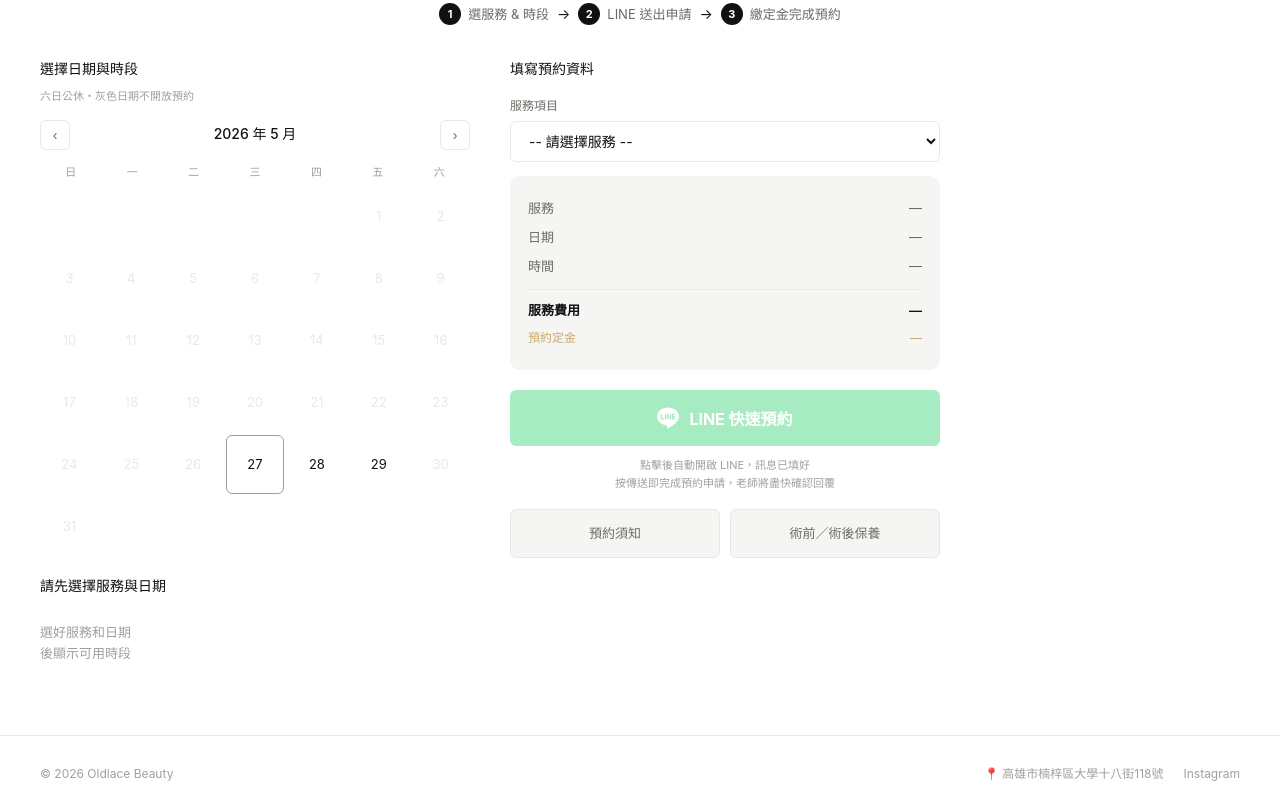
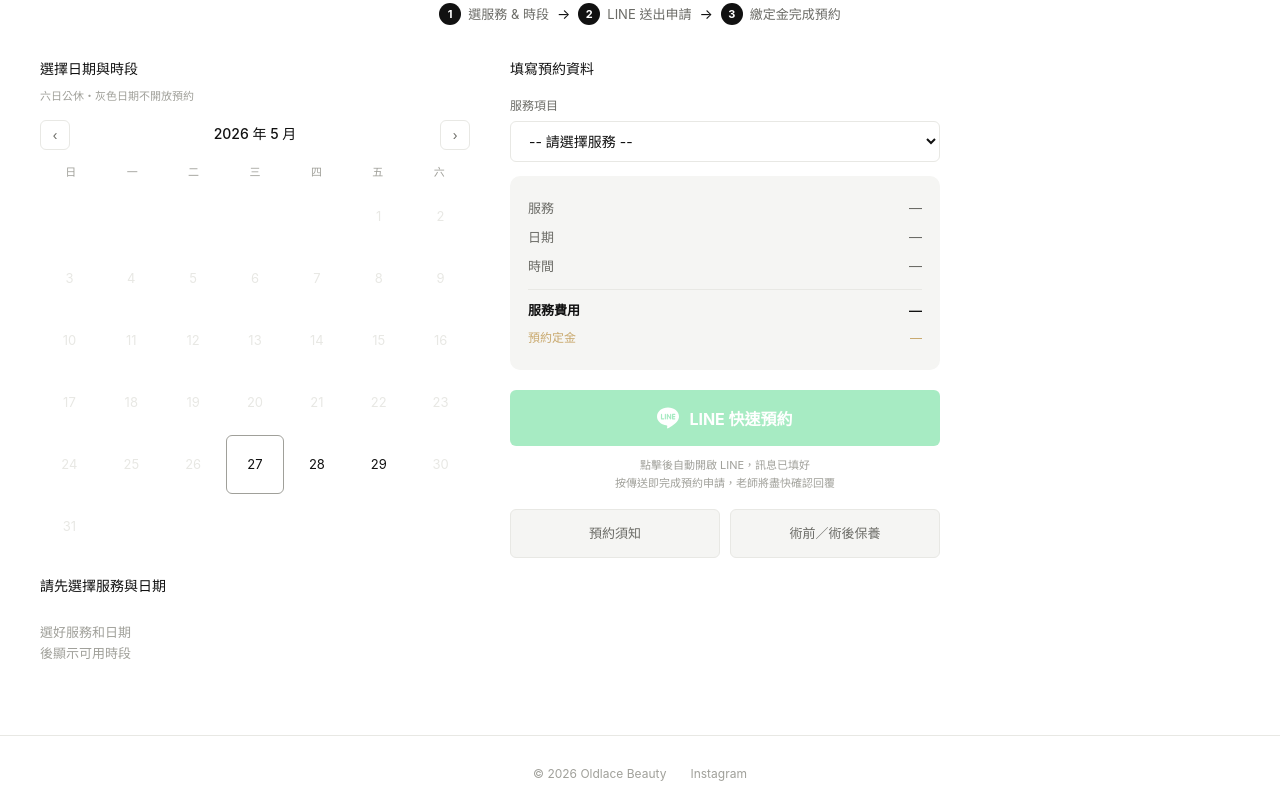
Before and after one commit to Oldlace-beauty/oldlace, a plain HTML site: page index.html in a window 1280 px wide. Shown: the part 1359-2171 px from the top of the page. Drawn offline with Linux system fonts and the light colour scheme; no server answers.

Commit message:
Add files via upload

```diff
--- a/index.html
+++ b/index.html
@@ -368,9 +368,8 @@
     .toast.show { transform: translateX(-50%) translateY(0); }
 
     /* Footer */
-    footer { padding: 28px 40px; display: flex; justify-content: space-between; align-items: center; font-size: 12px; color: var(--gray-400); }
+    footer { padding: 28px 40px; display: flex; justify-content: center; align-items: center; gap: 24px; font-size: 12px; color: var(--gray-400); }
     footer a { color: var(--gray-400); text-decoration: none; }
-    .footer-links { display: flex; gap: 20px; }
 
     /* ══ ADMIN ══ */
     #screen-admin { background:#f5f4f2; min-height:100vh; padding-bottom:60px; }
@@ -557,10 +556,7 @@
 
   <footer>
     <span>© 2026 Oldlace Beauty</span>
-    <div class="footer-links">
-      <a href="https://maps.google.com/?q=%E9%AB%98%E9%9B%84%E5%B8%82%E6%A5%A0%E6%A2%93%E5%8D%80%E5%A4%A7%E5%AD%B8%E5%8D%81%E5%85%AB%E8%A1%97118%E8%99%9F" target="_blank">📍 高雄市楠梓區大學十八街118號</a>
-      <a href="#">Instagram</a>
-    </div>
+    <a href="https://www.instagram.com/oldlace.beauty/" target="_blank">Instagram</a>
   </footer>
 </div>
 
@@ -836,6 +832,9 @@
         "定金保留期限 3 個月，超過視同放棄，恕不另行提醒",
         "當日遲到超過 15 分鐘視同改期",
         "工作室僅限預約本人入內，恕不開放陪同"
+      ]},
+      { heading: "工作室地址", items: [
+        "高雄市楠梓區大學十八街118號（居家工作室，確認預約後告知樓層，抵達大樓前請先傳 LINE 告知）"
       ]}
     ]
   },
```
